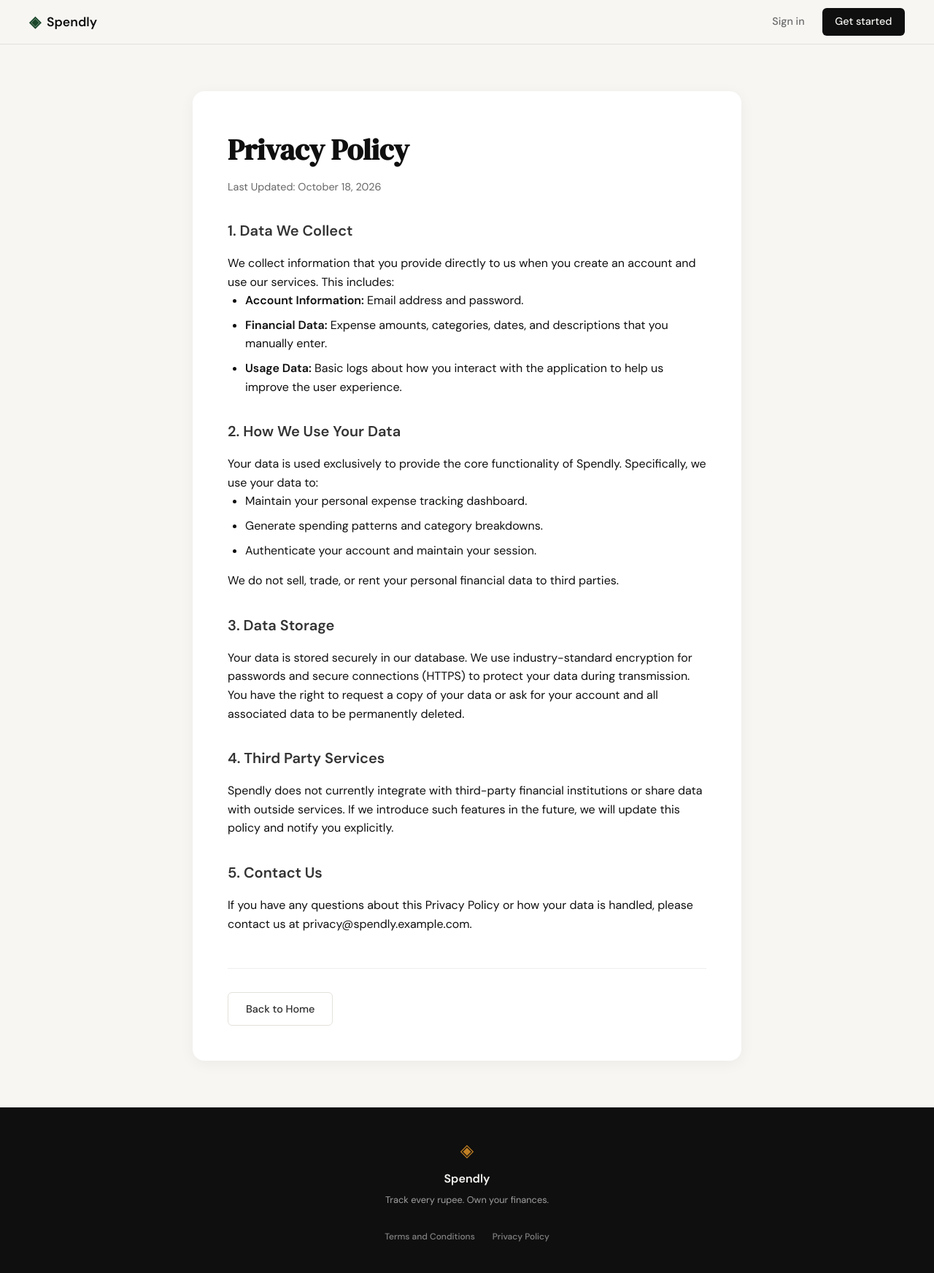
After one commit to AteetAgarwal/spendly, a Flask app: page /privacy in a window 1280 px wide. The commit adds this page. Shown: the whole page at 73% size. Run offline with Flask 3, Linux system fonts and the light colour scheme.

Commit message:
landing: add privacy policy page, route and footer styles

```diff
--- a/app.py
+++ b/app.py
@@ -25,6 +25,11 @@ def login():
 @app.route("/terms")
 def terms():
     return render_template("terms.html")
+
+
+@app.route("/privacy")
+def privacy():
+    return render_template("privacy.html")
 
 
 # ------------------------------------------------------------------ #
--- a/static/css/style.css
+++ b/static/css/style.css
@@ -505,7 +505,29 @@ a { color: inherit; text-decoration: none; }
 .footer-copy {
     font-size: 0.8rem;
     color: var(--ink-faint);
+    margin-bottom: 1rem;
 }
+
+.footer-links {
+    display: flex;
+    gap: 1.5rem;
+    margin-top: 0.5rem;
+}
+
+.footer-links a {
+    font-size: 0.75rem;
+    color: var(--ink-faint);
+    font-weight: 500;
+    transition: color 0.2s;
+    opacity: 0.8;
+}
+
+.footer-links a:hover {
+    color: var(--paper);
+    opacity: 1;
+    text-decoration: underline;
+}
+
 
 /* ------------------------------------------------------------------ */
 /* Responsive                                                          */
--- a/templates/base.html
+++ b/templates/base.html
@@ -36,7 +36,7 @@
             <p class="footer-copy">Track every rupee. Own your finances.</p>
             <div class="footer-links">
                 <a href="{{ url_for('terms') }}">Terms and Conditions</a>
-                <a href="#">Privacy Policy</a>
+                <a href="{{ url_for('privacy') }}">Privacy Policy</a>
             </div>
         </div>
     </footer>
--- /dev/null
+++ b/templates/privacy.html
@@ -0,0 +1,100 @@
+{% extends "base.html" %}
+
+{% block title %}Privacy Policy — Spendly{% endblock %}
+
+{% block content %}
+<div class="content-container">
+    <div class="terms-inner">
+        <h1>Privacy Policy</h1>
+        <p class="last-updated">Last Updated: October 18, 2026</p>
+
+        <section class="terms-section">
+            <h2>1. Data We Collect</h2>
+            <p>We collect information that you provide directly to us when you create an account and use our services. This includes:</p>
+            <ul>
+                <li><strong>Account Information:</strong> Email address and password.</li>
+                <li><strong>Financial Data:</strong> Expense amounts, categories, dates, and descriptions that you manually enter.</li>
+                <li><strong>Usage Data:</strong> Basic logs about how you interact with the application to help us improve the user experience.</li>
+            </ul>
+        </section>
+
+        <section class="terms-section">
+            <h2>2. How We Use Your Data</h2>
+            <p>Your data is used exclusively to provide the core functionality of Spendly. Specifically, we use your data to:</p>
+            <ul>
+                <li>Maintain your personal expense tracking dashboard.</li>
+                <li>Generate spending patterns and category breakdowns.</li>
+                <li>Authenticate your account and maintain your session.</li>
+            </ul>
+            <p>We do not sell, trade, or rent your personal financial data to third parties.</p>
+        </section>
+
+        <section class="terms-section">
+            <h2>3. Data Storage</h2>
+            <p>Your data is stored securely in our database. We use industry-standard encryption for passwords and secure connections (HTTPS) to protect your data during transmission.</p>
+            <p>You have the right to request a copy of your data or ask for your account and all associated data to be permanently deleted.</p>
+        </section>
+
+        <section class="terms-section">
+            <h2>4. Third Party Services</h2>
+            <p>Spendly does not currently integrate with third-party financial institutions or share data with outside services. If we introduce such features in the future, we will update this policy and notify you explicitly.</p>
+        </section>
+
+        <section class="terms-section">
+            <h2>5. Contact Us</h2>
+            <p>If you have any questions about this Privacy Policy or how your data is handled, please contact us at <a href="mailto:privacy@spendly.example.com">privacy@spendly.example.com</a>.</p>
+        </section>
+
+        <div class="terms-footer">
+            <a href="{{ url_for('landing') }}" class="btn-ghost">Back to Home</a>
+        </div>
+    </div>
+</div>
+
+<style>
+    .content-container {
+        max-width: 800px;
+        margin: 4rem auto;
+        padding: 0 1.5rem;
+        line-height: 1.6;
+        color: var(--text-color);
+    }
+    .terms-inner {
+        background: white;
+        padding: 3rem;
+        border-radius: 1rem;
+        box-shadow: 0 4px 20px rgba(0,0,0,0.05);
+    }
+    h1 {
+        font-family: 'DM Serif Display', serif;
+        font-size: 2.5rem;
+        margin-bottom: 0.5rem;
+        color: var(--primary-color);
+    }
+    .last-updated {
+        font-size: 0.9rem;
+        color: #666;
+        margin-bottom: 2rem;
+    }
+    .terms-section {
+        margin-bottom: 2rem;
+    }
+    .terms-section h2 {
+        font-size: 1.25rem;
+        margin-bottom: 1rem;
+        color: #333;
+    }
+    .terms-section ul {
+        margin-bottom: 1rem;
+        padding-left: 1.5rem;
+    }
+    .terms-section li {
+        margin-bottom: 0.5rem;
+    }
+    .terms-footer {
+        margin-top: 3rem;
+        padding-top: 2rem;
+        border-top: 1px solid #eee;
+    }
+</style>
+{% endblock %}
```
